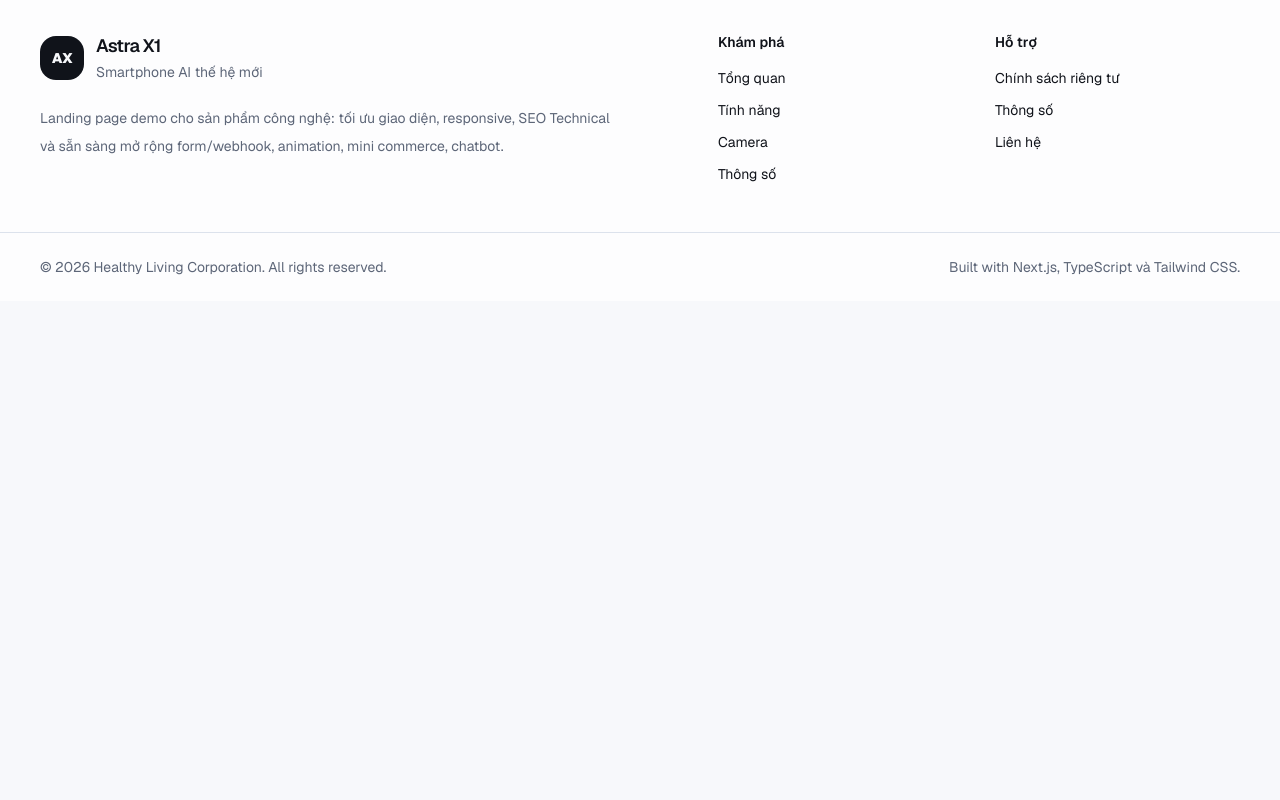
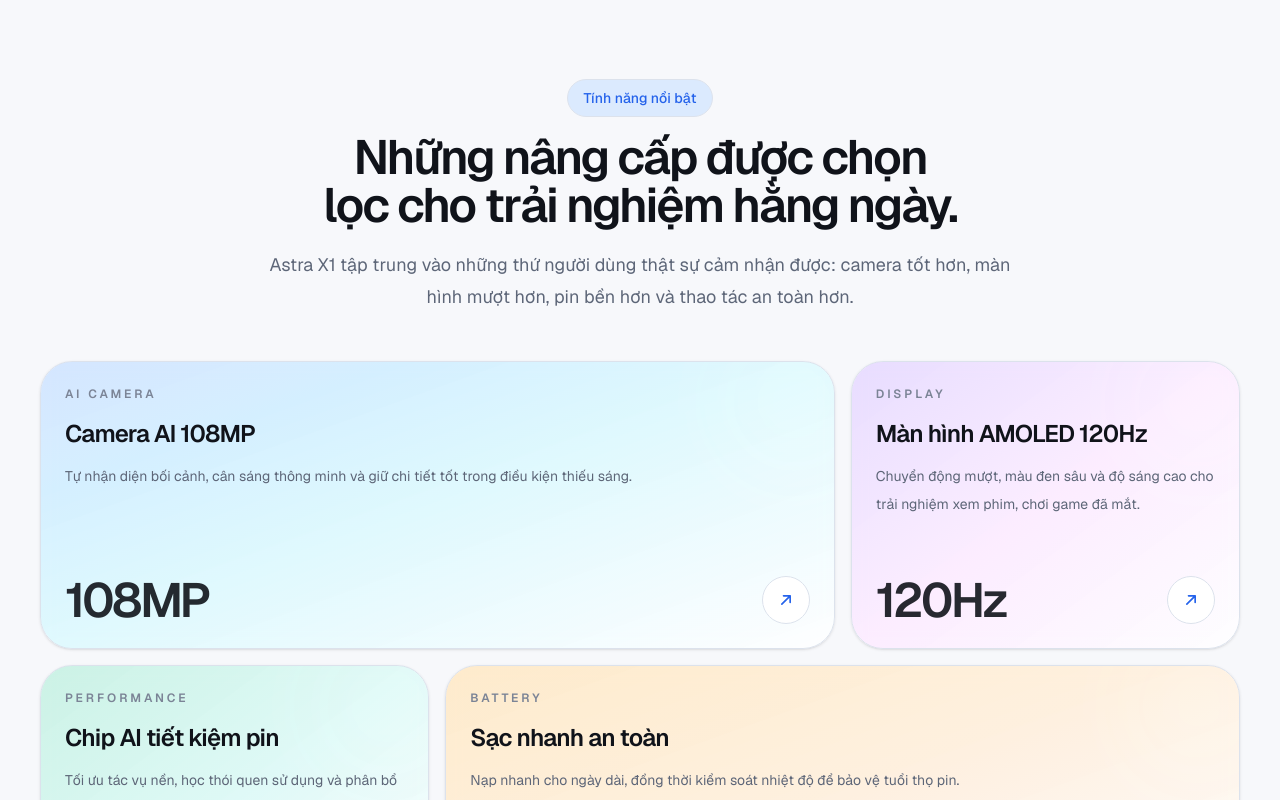
Before and after one commit to Duy2801/smartphone-landing-page, a Next.js app in the folder apps/frontend/: page / in a window 1280 px wide. Shown: the part 940-1740 px from the top of the page. Before the commit the page ends 1241 px from the top, so only its background shows below. Built offline with nearby package versions, Linux system fonts and the light colour scheme; no server answers.

Commit message:
feat: add FeatureBento section to landing page with configurable feature data

```diff
--- a/apps/frontend/src/app/page.tsx
+++ b/apps/frontend/src/app/page.tsx
@@ -1,5 +1,6 @@
 import { Footer } from "@/components/layout/Footer";
 import { Header } from "@/components/layout/Header";
+import { FeatureBento } from "@/components/sections/FeatureBento";
 import { HeroSection } from "@/components/sections/HeroSection";
 
 export default function Home() {
@@ -8,6 +9,7 @@
       <Header />
       <main>
         <HeroSection />
+        <FeatureBento />
       </main>
       <Footer />
     </>
--- /dev/null
+++ b/apps/frontend/src/components/sections/FeatureBento.tsx
@@ -0,0 +1,78 @@
+import { features } from "@/config/features";
+
+export function FeatureBento() {
+  return (
+    <section
+      id="features"
+      className="mx-auto w-full max-w-7xl scroll-mt-28 px-5 py-16 sm:px-8 lg:px-10 lg:py-24"
+      aria-labelledby="features-title"
+    >
+      <div className="mx-auto max-w-3xl text-center">
+        <p className="mb-4 inline-flex rounded-full border border-border bg-accent-soft px-4 py-2 text-sm font-medium text-accent">
+          Tính năng nổi bật
+        </p>
+        <h2
+          id="features-title"
+          className="text-balance text-4xl font-semibold tracking-[-0.045em] text-foreground sm:text-5xl"
+        >
+          Những nâng cấp được chọn lọc cho trải nghiệm hằng ngày.
+        </h2>
+        <p className="mt-5 text-pretty text-base leading-8 text-muted sm:text-lg">
+          Astra X1 tập trung vào những thứ người dùng thật sự cảm nhận được:
+          camera tốt hơn, màn hình mượt hơn, pin bền hơn và thao tác an toàn
+          hơn.
+        </p>
+      </div>
+
+      <div className="mt-12 grid gap-4 md:grid-cols-2 lg:grid-cols-3">
+        {features.map((feature) => (
+          <article
+            key={feature.title}
+            className={`group relative min-h-72 overflow-hidden rounded-[2rem] border border-border bg-surface-elevated p-6 shadow-sm backdrop-blur transition duration-300 hover:-translate-y-1 hover:border-accent/50 hover:shadow-2xl hover:shadow-blue-950/10 ${feature.className}`}
+          >
+            <div
+              className={`absolute inset-0 bg-gradient-to-br ${feature.accent} opacity-80 transition group-hover:opacity-100`}
+            />
+            <div className="absolute -right-10 -top-10 size-40 rounded-full border border-white/10 bg-white/10 blur-2xl" />
+
+            <div className="relative flex h-full flex-col justify-between gap-10">
+              <div>
+                <p className="text-xs font-semibold uppercase tracking-[0.24em] text-muted-foreground">
+                  {feature.eyebrow}
+                </p>
+                <h3 className="mt-4 max-w-lg text-2xl font-semibold tracking-[-0.035em] text-foreground">
+                  {feature.title}
+                </h3>
+                <p className="mt-3 max-w-xl text-sm leading-7 text-muted">
+                  {feature.description}
+                </p>
+              </div>
+
+              <div className="flex items-end justify-between gap-4">
+                <span className="text-5xl font-semibold tracking-[-0.06em] text-foreground/90">
+                  {feature.metric}
+                </span>
+                <span className="grid size-12 place-items-center rounded-full border border-border bg-surface text-accent transition group-hover:scale-110">
+                  <svg
+                    aria-hidden="true"
+                    viewBox="0 0 24 24"
+                    className="size-5"
+                    fill="none"
+                  >
+                    <path
+                      d="M7 17 17 7M9 7h8v8"
+                      stroke="currentColor"
+                      strokeLinecap="round"
+                      strokeLinejoin="round"
+                      strokeWidth="2"
+                    />
+                  </svg>
+                </span>
+              </div>
+            </div>
+          </article>
+        ))}
+      </div>
+    </section>
+  );
+}
--- /dev/null
+++ b/apps/frontend/src/config/features.ts
@@ -0,0 +1,56 @@
+export const features = [
+  {
+    title: "Camera AI 108MP",
+    description:
+      "Tự nhận diện bối cảnh, cân sáng thông minh và giữ chi tiết tốt trong điều kiện thiếu sáng.",
+    eyebrow: "AI Camera",
+    metric: "108MP",
+    accent: "from-blue-500/25 via-cyan-400/15 to-transparent",
+    className: "lg:col-span-2",
+  },
+  {
+    title: "Màn hình AMOLED 120Hz",
+    description:
+      "Chuyển động mượt, màu đen sâu và độ sáng cao cho trải nghiệm xem phim, chơi game đã mắt.",
+    eyebrow: "Display",
+    metric: "120Hz",
+    accent: "from-violet-500/25 via-fuchsia-400/15 to-transparent",
+    className: "",
+  },
+  {
+    title: "Chip AI tiết kiệm pin",
+    description:
+      "Tối ưu tác vụ nền, học thói quen sử dụng và phân bổ hiệu năng đúng lúc cần.",
+    eyebrow: "Performance",
+    metric: "5G",
+    accent: "from-emerald-500/25 via-teal-400/15 to-transparent",
+    className: "",
+  },
+  {
+    title: "Sạc nhanh an toàn",
+    description:
+      "Nạp nhanh cho ngày dài, đồng thời kiểm soát nhiệt độ để bảo vệ tuổi thọ pin.",
+    eyebrow: "Battery",
+    metric: "70%",
+    accent: "from-amber-500/25 via-orange-400/15 to-transparent",
+    className: "lg:col-span-2",
+  },
+  {
+    title: "Bảo mật tức thì",
+    description:
+      "Mở khóa bằng khuôn mặt và vân tay dưới màn hình, dữ liệu sinh trắc học được xử lý trên thiết bị.",
+    eyebrow: "Security",
+    metric: "<1s",
+    accent: "from-sky-500/25 via-blue-400/15 to-transparent",
+    className: "",
+  },
+  {
+    title: "Thiết kế bền bỉ",
+    description:
+      "Khung hợp kim nhẹ, mặt kính cường lực và khả năng kháng nước cho nhu cầu sử dụng hằng ngày.",
+    eyebrow: "Design",
+    metric: "IP68",
+    accent: "from-slate-500/25 via-indigo-400/15 to-transparent",
+    className: "",
+  },
+] as const;
```
